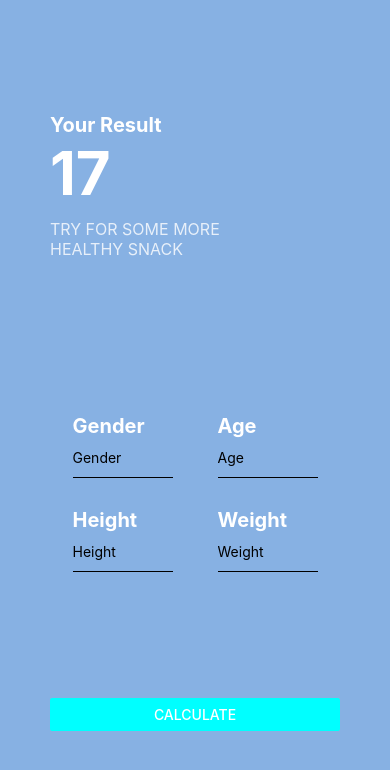
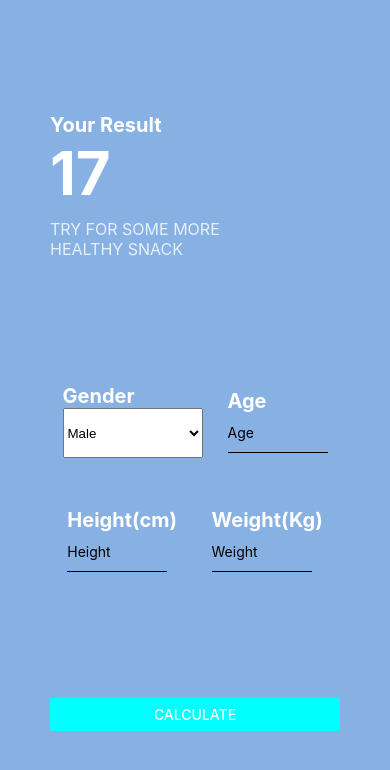
Before and after one commit to dbladva/Awesome, a React Native app: screen / in a window 390 px wide. Shown: the top 770 px of the page. Built offline with nearby package versions, Linux system fonts and the light colour scheme.

Commit message:
sdsa
dada

```diff
--- a/package.json
+++ b/package.json
@@ -10,12 +10,15 @@
     "lint": "eslint ."
   },
   "dependencies": {
+    "@react-native-picker/picker": "^2.4.1",
     "react": "17.0.2",
     "react-native": "0.68.0",
     "react-native-element-textinput": "^1.4.7",
     "react-native-gesture-handler": "^2.3.2",
     "react-native-paper": "^4.12.0",
+    "react-native-picker-select": "^8.0.4",
     "react-native-safe-area-context": "^4.2.4",
+    "react-native-select-dropdown": "^1.13.0",
     "validator": "^13.7.0"
   },
   "devDependencies": {
--- a/src/container/BMIcalculator.js
+++ b/src/container/BMIcalculator.js
@@ -1,9 +1,15 @@
-import { View, Text, StyleSheet, TextInput,Button } from 'react-native'
-import React from 'react'
+import {View, Text, StyleSheet, TextInput, Button} from 'react-native';
+import React, {useState} from 'react';
+import SelectDropdown from 'react-native-select-dropdown';
+import {Picker} from '@react-native-picker/picker';
 
 export default function BMIcalculator() {
+    const Gender = ['Male', 'Female'];
+    const [language, setlanguage] = useState('Gender');
+
+
+
   return (
-
     <View style={styles.container}>
       <View style={styles.resultView}>
         <Text style={styles.resultTitle}>Your Result</Text>
@@ -11,39 +17,37 @@ export default function BMIcalculator() {
         <Text style={styles.suggest}>Try For Some More Healthy Snack</Text>
       </View>
 
-            <View >
+      <View>
         <View style={styles.hWView}>
           <View>
             <Text style={styles.genderTitle}>Gender</Text>
-                        <TextInput
-                            style={styles.input}
-                            placeholder='Gender'
+            {/* <TextInput style={styles.input} placeholder="Gender" /> */}
+            <Picker
+              selectedValue={language}
+              style={{height: 50, width: 140,textAlign: 'left'}}
+              onValueChange={(itemValue, itemIndex) =>
+                setlanguage({language: itemValue})
+              }>
 
-                        />
+
+              <Picker.Item label="Male" value="male" />
+              <Picker.Item label="Female" value="Female" />
+            </Picker>
           </View>
           <View>
             <Text style={styles.genderTitle}>Age</Text>
-                        <TextInput
-                            style={styles.input}
-                            placeholder='Age'
-                        />
+            <TextInput style={styles.input} placeholder="Age" />
+
           </View>
         </View>
-                <View style={styles.hWView}>
+        <View style={[{marginTop: 50}, styles.hWView]}>
           <View>
-                        <Text style={styles.genderTitle}>Height</Text>
-                        <TextInput
-                            style={styles.input}
-                            placeholder='Height'
-
-                        />
+            <Text style={styles.genderTitle}>Height(cm)</Text>
+            <TextInput style={styles.input} placeholder="Height" />
           </View>
           <View>
-                        <Text style={styles.genderTitle}>Weight</Text>
-                        <TextInput
-                            style={styles.input}
-                            placeholder='Weight'
-                        />
+            <Text style={styles.genderTitle}>Weight(Kg)</Text>
+            <TextInput style={styles.input} placeholder="Weight" />
           </View>
         </View>
       </View>
@@ -51,12 +55,15 @@ export default function BMIcalculator() {
       <View style={styles.calculatView}>
         <Button
           title="Calculate"
+          onPress={() => checkValue()}
           color="#00FFFF"
+        />
 
-                />
+
       </View>
+
     </View>
-    )
+  );
 }
 const styles = StyleSheet.create({
   container: {
@@ -64,19 +71,14 @@ const styles = StyleSheet.create({
     backgroundColor: 'rgba(135,177,227,255)',
     justifyContent: 'space-around',
     padding: 50,
-
   },
-    resultView: {
-    },
+  resultView: {},
   hWView: {
     flexDirection: 'row',
     alignItems: 'center',
     justifyContent: 'space-around',
-        marginTop: 30,
   },
-    calculatView: {
-
-    },
+  calculatView: {},
   resultTitle: {
     color: 'white',
     fontSize: 20,
@@ -113,8 +115,8 @@ const styles = StyleSheet.create({
     borderBottomWidth: 1,
     borderColor: 'black',
   },
-
-
-
-
-})
+  dropdown: {
+    height: 50,
+    width: 50,
+  },
+});
```
Also changed, not shown: 1 other file (tests, documents, lock files or other folders). Lines whose indentation alone changed are shown as unchanged.
